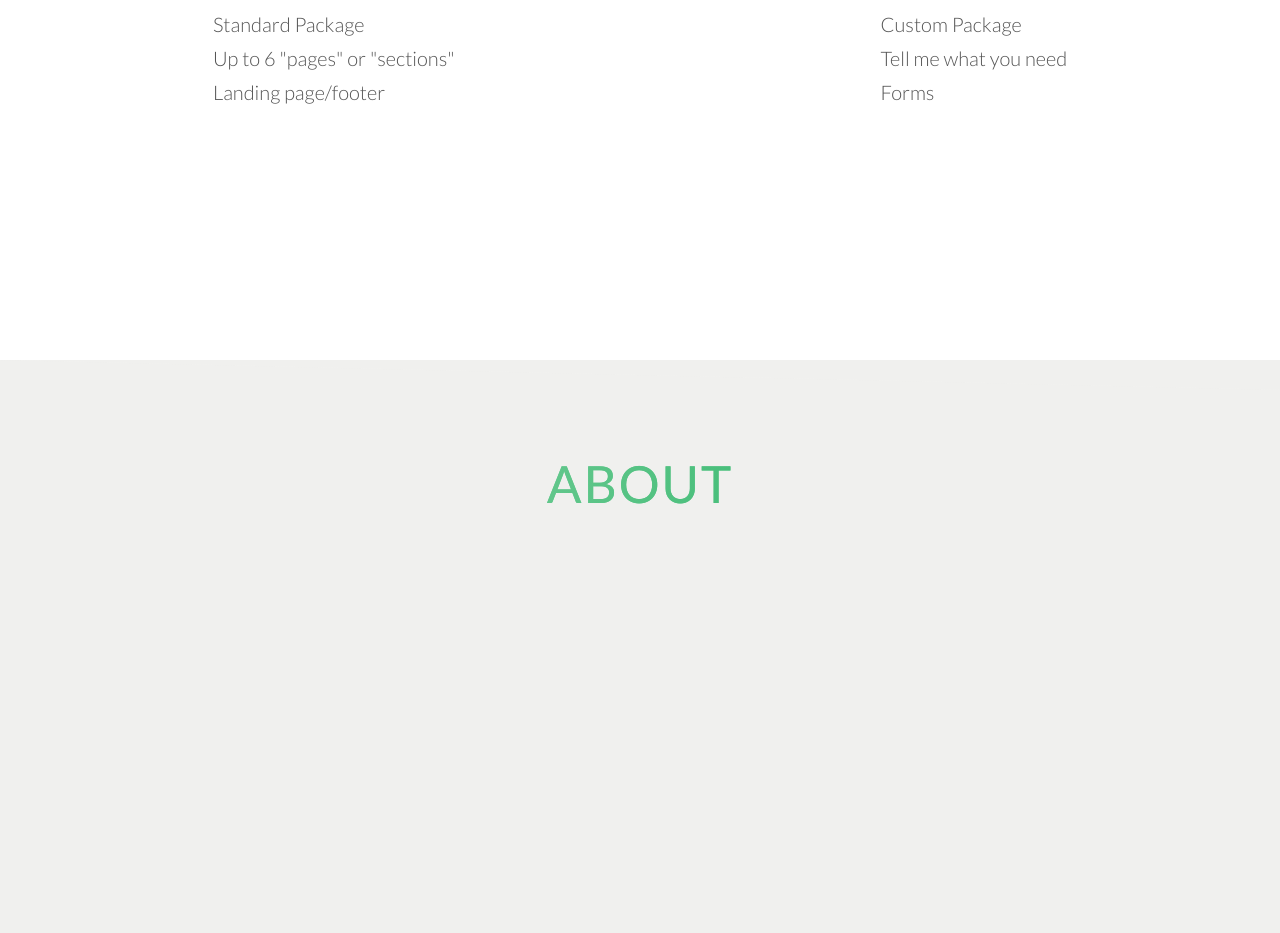
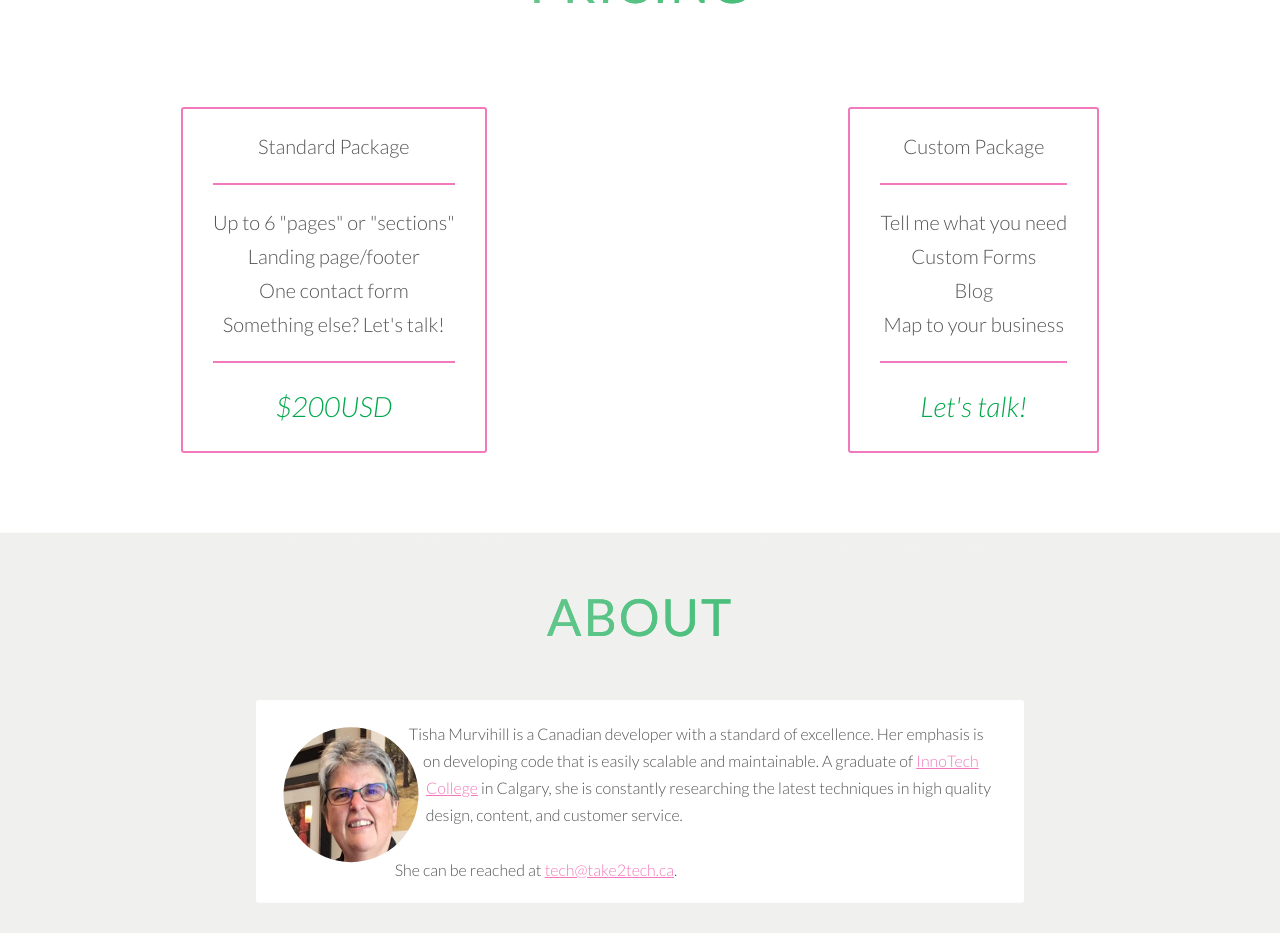
Before and after one commit to tmurvv/take2techsitesass, a website: page index.html in a window 1280 px wide. Shown: the part 1640-2573 px from the top of the page. Drawn offline with nearby package versions, Linux system fonts and the light colour scheme.

Commit message:
End-of-day commit

```diff
--- a/index.html
+++ b/index.html
@@ -189,23 +189,42 @@
 
     <section class="sectionPricing" id="pricing">
         <div class="sectionPricing__header">
-                <h2 class="sectionPricing__header">Pricing</h2>
+            <h2 class="sectionPricing__header">Pricing</h2>
         </div>
         <div class="pricing">
-            <div class="pricing__package">Standard Package
+            <div class="pricing__package">
+                <div class="pricing__package--item pricing__package--item-line1">Standard Package</div>
                 <div class="pricing__package--item">Up to 6 "pages" or "sections"</div>
                 <div class="pricing__package--item">Landing page/footer</div>
+                <div class="pricing__package--item">One contact form</div>
+                <div class="pricing__package--item">Something else? Let's talk!</div>
+                <div class="pricing__package--price">$200USD</div>
             </div>
-            <div class="pricing__package">Custom Package
+            <div class="pricing__package">
+                <div class="pricing__package--item pricing__package--item-line1">Custom Package</div>
                 <div class="pricing__package--item">Tell me what you need</div>
-                <div class="pricing__package--item">Forms</div>
+                <div class="pricing__package--item">Custom Forms</div>
+                <div class="pricing__package--item">Blog</div>
+                <div class="pricing__package--item">Map to your business</div>
+                <div class="pricing__package--price">Let's talk!</div>
             </div>
         </div>
     </section>
     <section class="sectionAbout" id="about">
-            <div class="sectionAbout__header">
-                    <h2 class="sectionAbout__header">About</h2>
-            </div>
+        <div class="sectionAbout__header">
+            <h2 class="sectionAbout__header">About</h2>
+        </div>
+        <div class="sectionAbout__container"> <!-- .story-->
+            <figure class="sectionAbout__container--imgCont"> <!-- .story__shape-->
+                <img src="../img/ITHeadShotMoney.jpg" alt="Tisha Murvihill head shot" class="sectionAbout__content--imgCont-img">
+            </figure>
+            <div class="sectionAbout__container--content">
+                    Tisha Murvihill is a Canadian developer with a standard of excellence. Her emphasis is on developing code that is easily
+                    scalable and maintainable. A graduate of
+                    <a href="https://innotechcollege.com">InnoTech College</a> in Calgary, she is constantly researching the latest techniques in high quality
+                    design, content, and customer service. <br><br>She can be reached at <a href="mailto:tech@take2tech.ca">tech@take2tech.ca</a>.
+                </div>
+        </div>
     </section>
     <section class="sectionGlossary">
         <h2 class="sectionGlossary__header">Glossary of Technical Terms</h2>
--- a/sass/abstracts/_variables.scss
+++ b/sass/abstracts/_variables.scss
@@ -23,6 +23,7 @@ $colorOffwhite: #f0f0ee;
 
 //GRID VARIABLES
 
+
 $grid-width: 114rem;
 $gutter-leftright: 1rem;
 $gutter-topbott: 2rem;
--- a/sass/components/_about.scss
+++ b/sass/components/_about.scss
@@ -2,8 +2,41 @@
     &__header {
         @include clipTextDark;
         font-size: 160%;
-        margin: 4rem 0;
+        margin: 2rem 0;
         text-align: center;
         width: 100%;
     }
+
+    &__container {
+        width: 60%;
+        margin: 0 auto 4rem auto;
+        padding: 2rem;
+        background-color: $colorWhite;
+        border-radius: .3rem;
+
+        &--imgCont {
+            height: 15rem;
+            width: 15rem;
+            float: left;
+
+            -webkit-shape-outside: circle(50% at 50% 50%);
+            shape-outside: circle(50% at 50% 50%);
+
+            -webkit-clip-path: circle(45% at 50% 50%);
+            clip-path: circle(45% at 50% 50%);
+        }
+
+        &--content {
+
+            font-size: 80%;
+            & > a {
+                color: $colorTertiary;
+            }
+        }
+    }
 }
+
+.sectionAbout__content--imgCont-img {
+    height: 140%;
+    width: 100%;
+}
--- a/sass/components/_pricing.scss
+++ b/sass/components/_pricing.scss
@@ -10,13 +10,39 @@
 
 .pricing {
     width: 100%;
-
     display: inline-flex;
     justify-content: space-around;
 
     &__package {
         display: flex;
         flex-flow: column;
+        padding: 2rem 3rem;
         justify-content: space-between;
+        border: 2px solid $colorTertiary;
+        border-radius: .3rem;
+        margin-bottom: 8rem;
+
+
+        &--item {
+            text-align: center;
+
+            &-line1 {
+                border-bottom: 2px solid $colorTertiary;
+                padding-bottom: 2rem;
+                margin-bottom: 2rem;
+            }
+        }
+
+        &--price {
+            justify-content: center;
+            color: $colorPrimary-dark;
+            font-size: 140%;
+            font-style: italic;
+            border-top: 2px solid $colorTertiary;
+            padding-top: 2rem;
+            margin-top: 2rem;
+            text-align: center;
+        }
+
     }
 }
--- a/sass/components/_projects.scss
+++ b/sass/components/_projects.scss
@@ -28,8 +28,7 @@
         display: flex;
         flex-flow: column;
         justify-content: space-between;
-        height: 40rem;
-        width: 32rem;;
+        width: 32rem;
         transition: all 0.8s ease;
         backface-visibility: hidden;
         padding: 2rem;
--- a/sass/layout/_pages.scss
+++ b/sass/layout/_pages.scss
@@ -11,7 +11,8 @@
 .sectionProjects {
 
     background-color: $colorOffwhite;
-    height: 80rem;
+    width: 100%;
+    height: 90rem;
     padding: 3rem;
     clip-path: polygon(0 0, 100% 6rem, 100% 100%, 0 100%);
 
@@ -19,14 +20,13 @@
 
 .sectionPricing {
     background-color: $colorWhite;
-    height: 60rem;
     width: 100%;
+    padding: 4rem auto;
     clip-path: polygon(0 0, 100% 5%, 100% 100%, 0 100%);
 }
 
 .sectionAbout {
     background-color: $colorOffwhite;
-    height: 60rem;
     width: 100%;
     clip-path: polygon(0 0, 100% 5%, 100% 100%, 0 100%);
 }
@@ -34,6 +34,7 @@
 .sectionGlossary {
     background-color: $colorWhite;
     clip-path: polygon(0 0, 100% 5%, 100% 100%, 0 100%);
+    width: 100%;
 }
 
 .footer {
```
Also changed, not shown: css/style.css, img/ITHeadShotMoney.jpg (added), sass/main.scss (line endings or trailing spaces), 1 other file.
